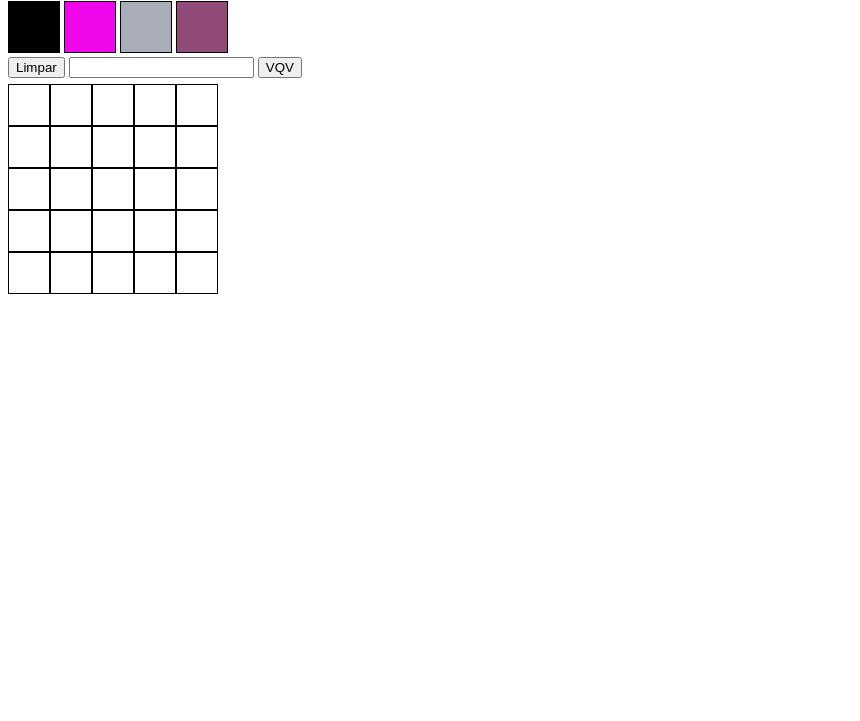
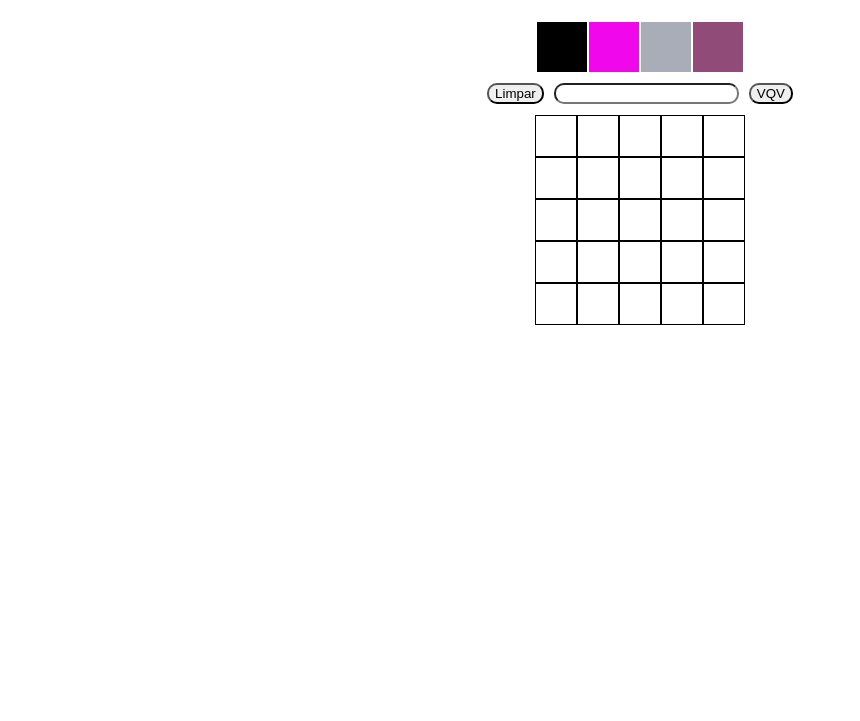
Before and after one commit to Luishsk93/Trybe-PixelArt, a plain HTML site: page index.html in a window 1280 px wide. Shown: the part 79-800 px from the top of the page, without its empty margins (0-860 px from the left). Drawn offline with Linux system fonts and the light colour scheme.

Commit message:
Mudar design

```diff
--- a/index.html
+++ b/index.html
@@ -14,17 +14,22 @@
         <div class="color"></div>
         <div class="color"></div>
     </div>
+    <div id="buttonsAndInput">
         <button id="clear-board">Limpar</button>
         <input type="number" min='1' id="board-size">
         <button id="generate-board">VQV</button>
+    </div>
+    <!-- Cada uma dessas divs representa uma das 5 linhas do quadro -->
+    <div class="board">
         <div id="pixel-board">
-<!-- Cada uma dessas divs representa uma das 5 linhas do quadro -->
           <div class="linha"></div>
           <div class="linha"></div>
           <div class="linha"></div>
           <div class="linha"></div>
           <div class="linha"></div>
         </div>
+
+    </div>
     <script type="text/javascript" src="script.js"></script>
 </body>
 </html>
--- a/style.css
+++ b/style.css
@@ -1,8 +1,23 @@
+#title, #color-palette, #buttonsAndInput {
+  margin-top: 5px;
+  display: flex;
+  justify-content: center;
+  color: #1fd31f;
+  font-size: 50px;
+  font-family: Myriad Semi Bold;
+}
+
+.board {
+  display: flex;
+  justify-content: center;
+}
+
 .color {
   border: 1px black solid;
   width: 50px;
   height: 50px;
   display: inline-block;
+  border: 1px solid #FFFFFF;
 }
 
 .pixel , .pixelNovo {
@@ -15,8 +30,11 @@
 
 #pixel-board {
   margin-top: 10px;
+  box-shadow: 2px 2px 5px white;
 }
 
-#clear-board {
+#clear-board, #generate-board, #board-size{
   display: inline-block;
+  border-radius: 10px;
+  margin: 5px;
 }
```
Lines whose indentation alone changed are shown as unchanged.
